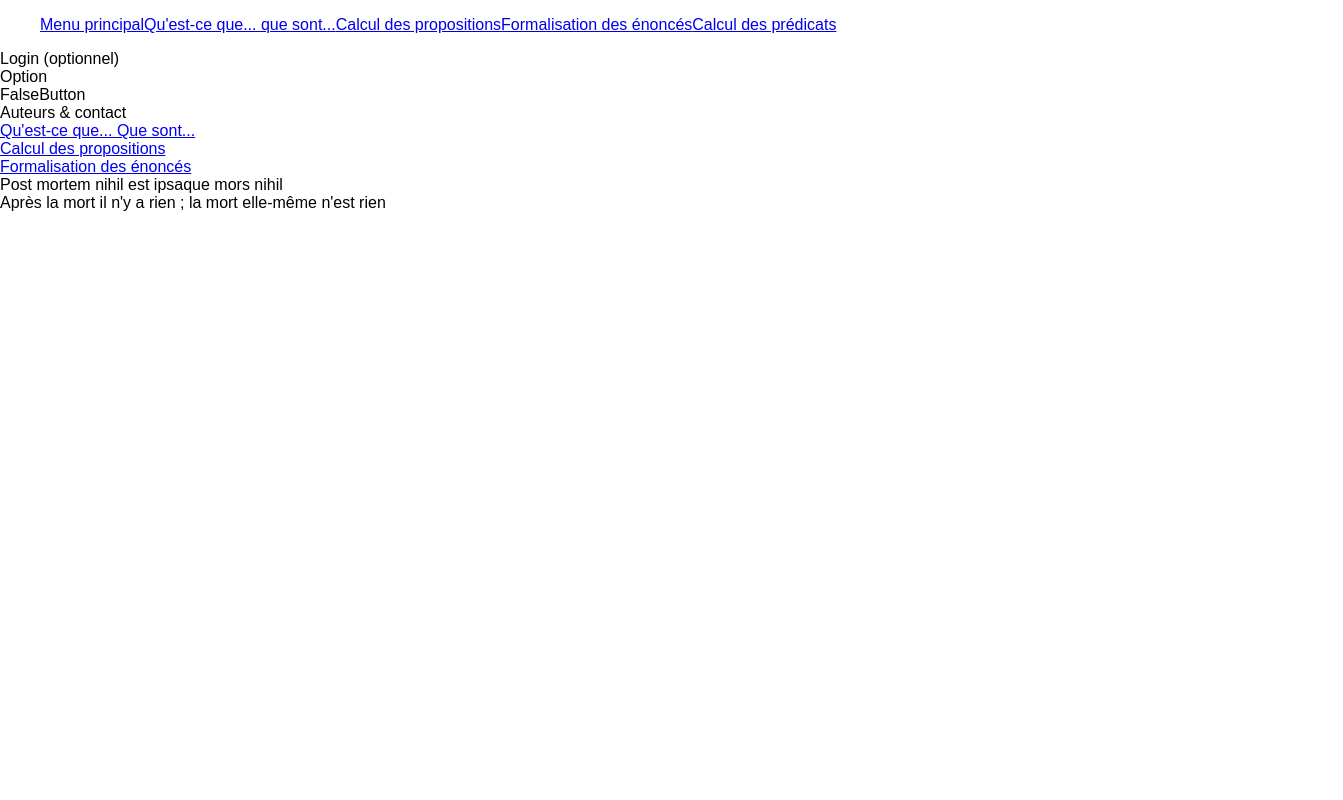
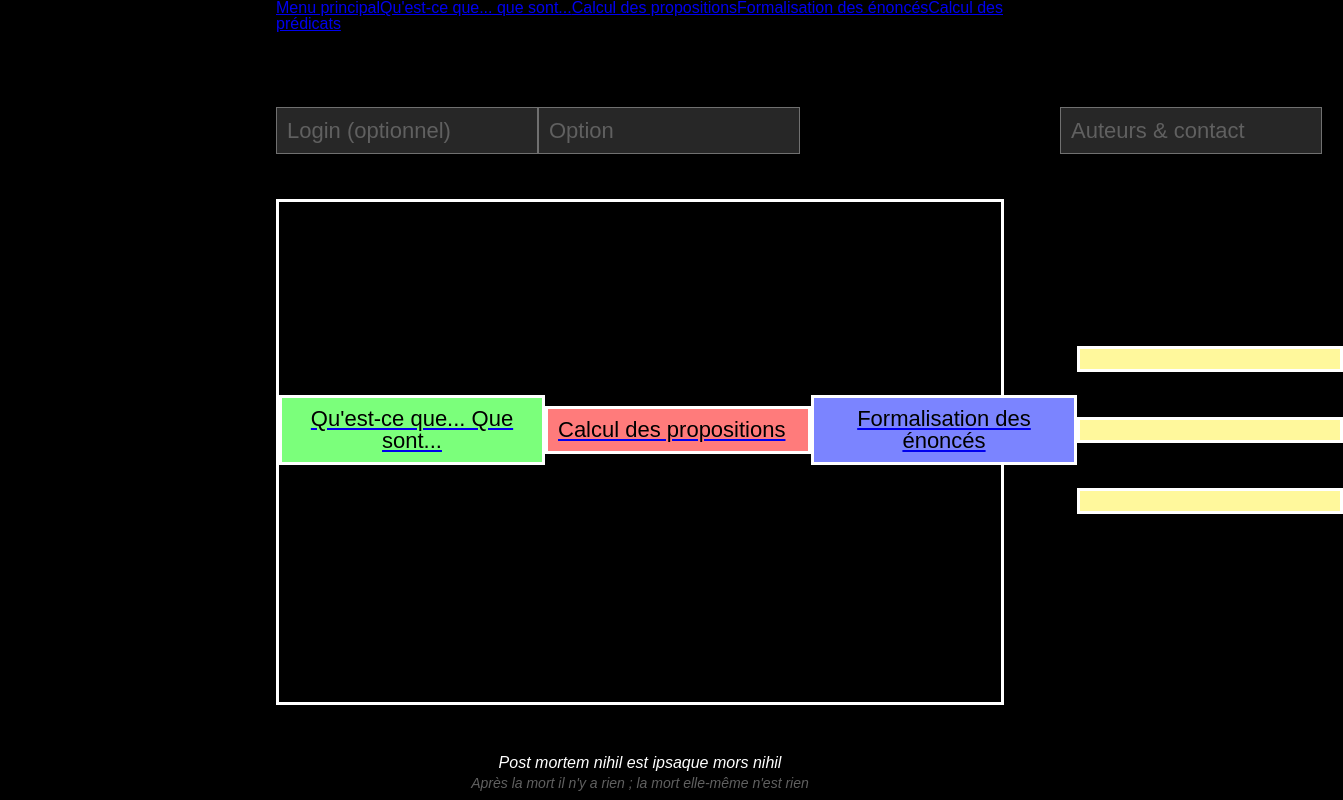
Before and after one commit to muleet/deducteurlogique, a React (Create React App) app: page / in a window 1280 px wide. Shown: the whole page, 1343 px wide, since content can reach past the window. Built offline with nearby package versions, Linux system fonts and the light colour scheme.

Commit message:
réupload avec reset.css, pour voir

```diff
--- a/src/components/Calcul Tools/Deducer.js
+++ b/src/components/Calcul Tools/Deducer.js
@@ -3,6 +3,7 @@
 import Exercices from "../../data/Exercices.json";
 import ShowInformationsExercise from "./ShowInformationsExercise";
 import DetermineTruthOfPropositions from "./DetermineTruthOfPropositions";
+import Deduction from "./Deduction";
 // Cette classe est appelée dans Calcul des propositions. Elle affiche la totalité des composants nécessaires à un
 class Deducer extends Component {
   state = {
@@ -48,17 +49,7 @@
               premisses={Exercices[0].premisses}
               conclusion={Exercices[0].conclusion}
             />
-            <div className="deduction">
-              <div className="inferenceGlobal {">
-                <div className="inferenceNumber">
-                  {"exemple de numéro d'inférence"}
-                </div>
-                <div className="inferenceItself">{"exemple d'inférence"}</div>
-                <div className="inferenceCommentary">
-                  {"exemple de commentaire d'inférence"}
-                </div>
-              </div>
-            </div>
+            <Deduction />
           </section>
           <section className="informationsOnCurrentExercice">
             <button
--- a/src/components/Calcul Tools/Deduction.js
+++ b/src/components/Calcul Tools/Deduction.js
@@ -1,3 +1,23 @@
-import Deduction from "./Deduction";
+import React, { Component, Fragment } from "react";
+
+class Deduction extends Component {
+  render() {
+    return (
+      <Fragment>
+        <ul className="deduction">
+          <div className="inferenceGlobal">
+            <div className="inferenceNumber">
+              {"exemple de numéro d'inférence"}
+            </div>
+            <div className="inferenceItself">{"exemple d'inférence"}</div>
+            <div className="inferenceCommentary">
+              {"exemple de commentaire d'inférence"}
+            </div>
+          </div>
+        </ul>
+      </Fragment>
+    );
+  }
+}
 
 export default Deduction;
--- a/src/components/Pages/CalculDesPropositions.js
+++ b/src/components/Pages/CalculDesPropositions.js
@@ -3,6 +3,8 @@
 import Home from "./Home";
 import Deducer from "../Calcul Tools/Deducer";
 import MakeInference from "../Calcul Tools/MakeInference";
+
+// Ce fichier gère la page de calcul des propositions.
 
 const CalculDesPropositions = () => {
   return (
--- a/src/components/Pages/Home.js
+++ b/src/components/Pages/Home.js
@@ -14,7 +14,7 @@
         <header>
           <ButtonMenu className="header-button" name="Login (optionnel)" />
           <ButtonMenu className="header-button" name="Option" />
-          <ButtonMenu className="false-button" name="FalseButton" />
+          <ButtonMenu id="false-button" name="FalseButton" />
           {/* <h1>
             déducteur et<br />formaliseur logique
           </h1> */}
--- a/src/css/App.css
+++ b/src/css/App.css
@@ -1,4 +1,5 @@
 body {
+  font-family: sans-serif;
   align-items: center;
   flex-direction: row;
   margin-left: 276px;
--- a/src/css/ButtonMenu.css
+++ b/src/css/ButtonMenu.css
@@ -29,7 +29,7 @@
   border: 3px white solid;
 }
 
-.false-button {
+#false-button {
   border-style: none;
   background-color: rgba(0, 0, 0, 0);
 }
--- /dev/null
+++ b/src/css/reset.css
@@ -0,0 +1,129 @@
+/* http://meyerweb.com/eric/tools/css/reset/
+   v2.0 | 20110126
+   License: none (public domain)
+*/
+
+html,
+body,
+div,
+span,
+applet,
+object,
+iframe,
+h1,
+h2,
+h3,
+h4,
+h5,
+h6,
+p,
+blockquote,
+pre,
+a,
+abbr,
+acronym,
+address,
+big,
+cite,
+code,
+del,
+dfn,
+em,
+img,
+ins,
+kbd,
+q,
+s,
+samp,
+small,
+strike,
+strong,
+sub,
+sup,
+tt,
+var,
+b,
+u,
+i,
+center,
+dl,
+dt,
+dd,
+ol,
+ul,
+li,
+fieldset,
+form,
+label,
+legend,
+table,
+caption,
+tbody,
+tfoot,
+thead,
+tr,
+th,
+td,
+article,
+aside,
+canvas,
+details,
+embed,
+figure,
+figcaption,
+footer,
+header,
+hgroup,
+menu,
+nav,
+output,
+ruby,
+section,
+summary,
+time,
+mark,
+audio,
+video {
+  margin: 0;
+  padding: 0;
+  border: 0;
+  font-size: 100%;
+  font: inherit;
+  vertical-align: baseline;
+}
+/* HTML5 display-role reset for older browsers */
+article,
+aside,
+details,
+figcaption,
+figure,
+footer,
+header,
+hgroup,
+menu,
+nav,
+section {
+  display: block;
+}
+body {
+  line-height: 1;
+}
+ol,
+ul {
+  list-style: none;
+}
+blockquote,
+q {
+  quotes: none;
+}
+blockquote:before,
+blockquote:after,
+q:before,
+q:after {
+  content: "";
+  content: none;
+}
+table {
+  border-collapse: collapse;
+  border-spacing: 0;
+}
--- a/src/data/LocutionsGrecques.json
+++ b/src/data/LocutionsGrecques.json
@@ -16,5 +16,11 @@
     "alphabetlatin": "Zỗon politikόn",
     "traduction": "Animal politique",
     "auteur": "Aristote, définissant l'être humain"
+  },
+  {
+    "grec": "Ἕν οἶδα ὅτι οὐδὲν οἶδα",
+    "alphabetlatin": "Hén oȋda hóti oudèn oȋda",
+    "traduction": "Tout ce que je sais, c'est que je ne sais rien.",
+    "auteur": "Socrate"
   }
 ]
--- a/src/data/LocutionsLatines.json
+++ b/src/data/LocutionsLatines.json
@@ -150,7 +150,7 @@
     "latin": "Omnia mea mecum porto",
     "traduction": "Je transporte avec moi tous mes biens",
     "note":
-      "Selon Cicéron, Bias, l'un des sept sages, fuyant Priène prise pas l'ennemi, à ceux qui s'étonnaient qu'il n'emporte aucun bien, ni meubles ni argent, répondait qu'il les portaient tous avec lui : la droiture, l'honnêteté et la vertu. Phrase qui a fasciné Nietzsche."
+      "Selon Cicéron, Bias, l'un des sept sages de la Grèce Antique, fuyant Priène prise par l'ennemi, à ceux qui s'étonnaient qu'il n'emporte aucun bien, ni meubles ni argent,\nrépondait qu'il les portaient tous avec lui : la droiture, l'honnêteté et la vertu. Phrase qui a fasciné Nietzsche."
   },
   {
     "latin": "Pede pœna claudo",
@@ -203,10 +203,6 @@
     "latin": "Satius est supervacua scire quam nihil",
     "traduction":
       "Encore vaut-il mieux savoir des choses inutiles que rien du tout"
-  },
-  {
-    "latin": "Scio me nihil scire",
-    "traduction": "Je sais que je ne sais rien"
   },
   {
     "latin": "Sero sed serio",
```
Also changed, not shown: src/App.js (+6 -5 lines).
